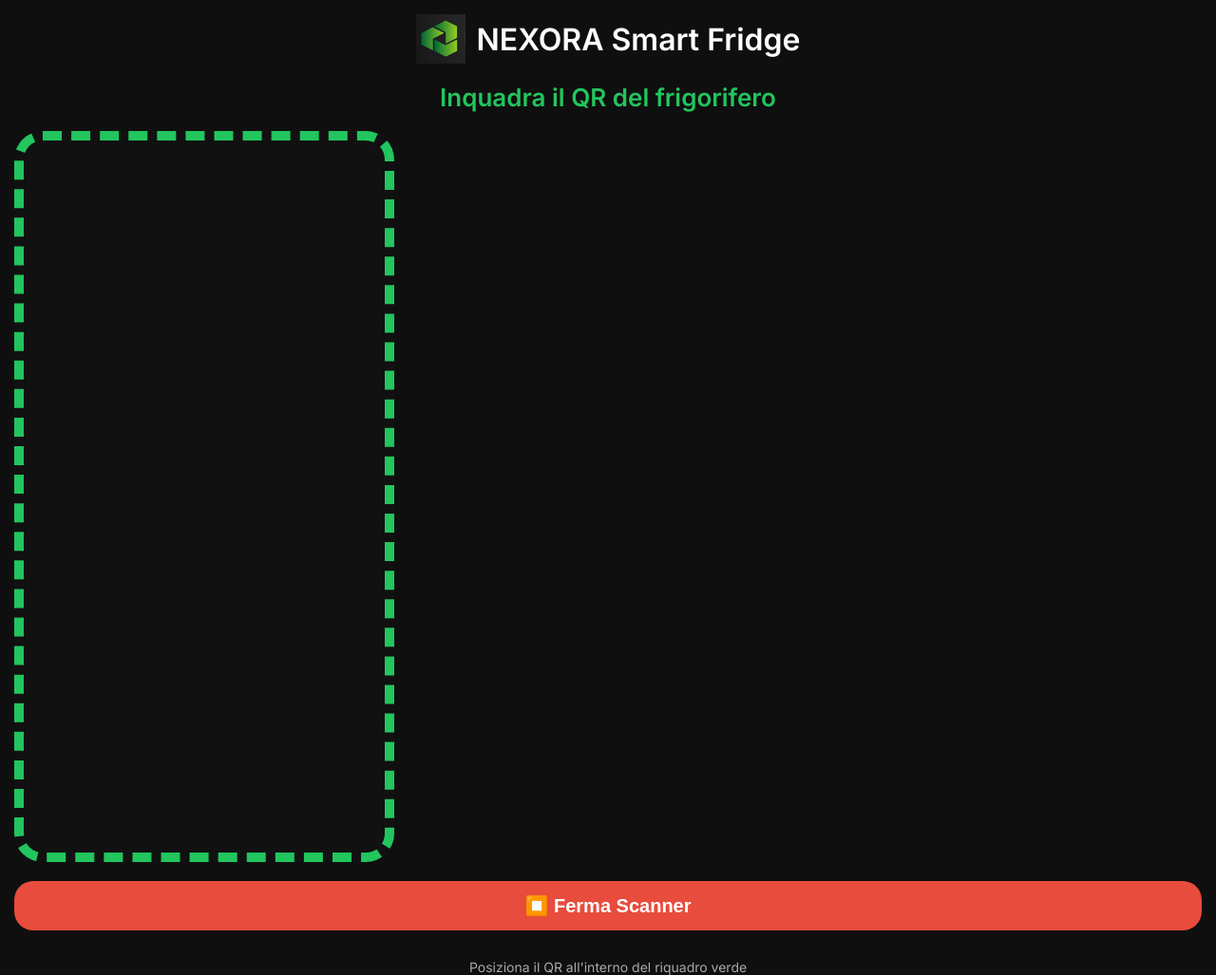
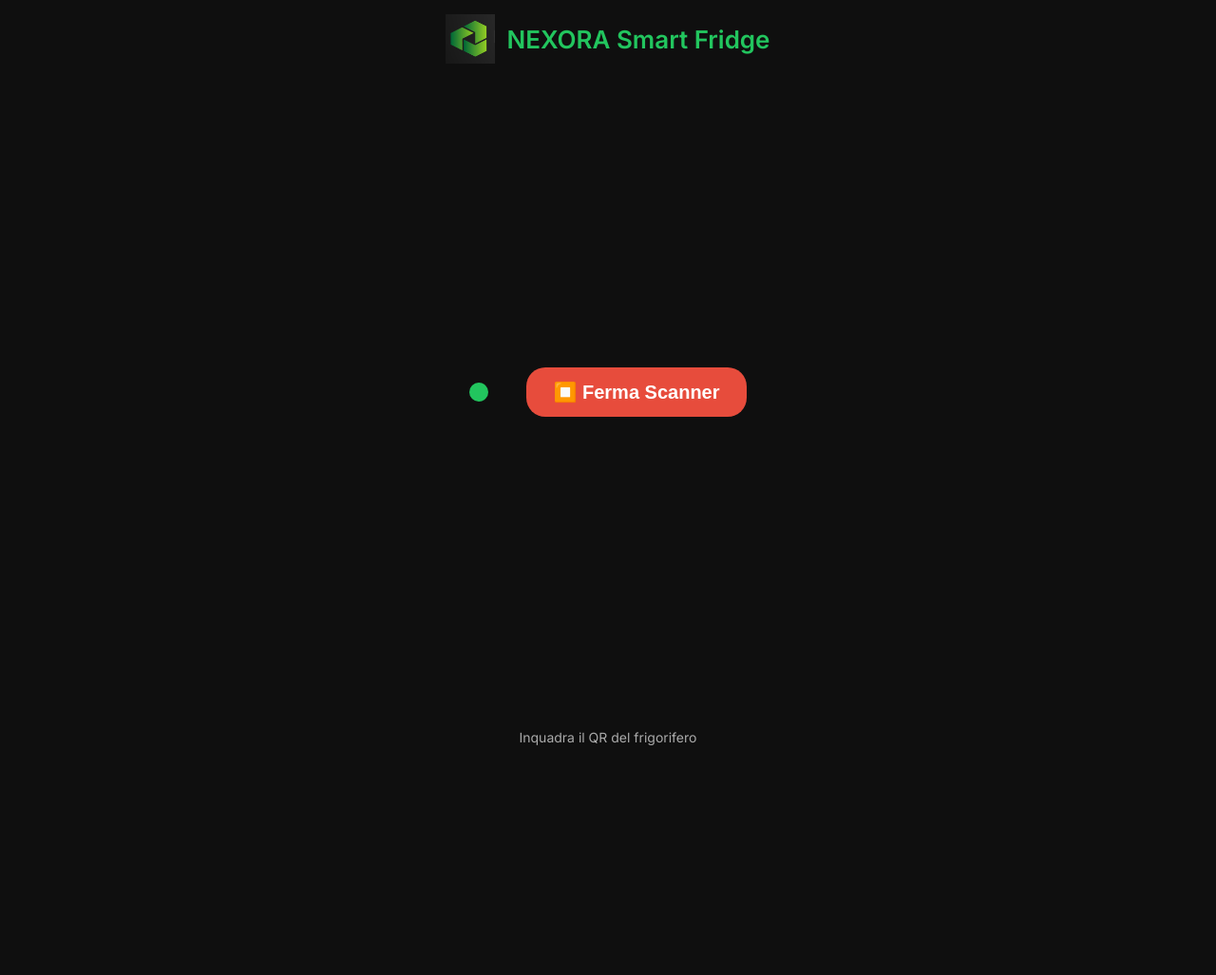
Before and after one commit to Jeyyart/Progetto-Frigorifero, a PHP site: page /HTML/ScanTelefono.html in a window 1280 px wide. Shown: the whole page at 95% size. After the commit the page ends 785 px from the top, so only its background shows below. Run offline with PHP 8.4, Linux system fonts and the light colour scheme; some libraries are stand-ins or nearby versions.

Commit message:
aggiornamento sito v1.4

```diff
--- a/CSS/styleScanTelefono.css
+++ b/CSS/styleScanTelefono.css
@@ -38,15 +38,14 @@
     height: 52px;
 }
 
-.scan-title {
+h1 {
     font-size: 26px;
     color: var(--accent);
-    text-align: center;
     font-weight: 700;
-    flex-shrink: 0;
+    margin: 0;
 }
 
-/* Contenitore principale per camera e controlli (usato in landscape) */
+/* Contenitore principale per camera e controlli */
 .scan-main {
     flex: 1;
     display: flex;
@@ -55,6 +54,7 @@
     min-height: 0;
 }
 
+/* Riquadro della fotocamera: sempre quadrato */
 .qr-reader-box {
     position: relative;
     margin: 0 auto;
@@ -64,7 +64,7 @@
     background: #111;
     width: 100%;
     max-width: 500px;
-    aspect-ratio: 1 / 1;          /* sempre quadrato */
+    aspect-ratio: 1 / 1;          /* forza quadrato */
 }
 
 #qr-reader {
@@ -112,17 +112,16 @@
     flex-shrink: 0;
 }
 
-/* ORIZZONTALE: camera quadrata a sinistra, controlli a destra */
+/* Modalità orizzontale (landscape) */
 @media (orientation: landscape) {
     .scan-container {
-        flex-direction: column;
         padding: 15px;
     }
     .scan-main {
         flex-direction: row;
         align-items: center;
         justify-content: center;
-        gap: 30px;
+        gap: 40px;
     }
     .qr-reader-box {
         flex: 0 0 auto;
@@ -130,6 +129,7 @@
         max-width: 50vh;
         height: auto;
         margin: 0;
+        aspect-ratio: 1 / 1;
     }
     .scan-controls {
         flex-direction: column;
--- a/HTML/ScanTelefono.html
+++ b/HTML/ScanTelefono.html
@@ -2,7 +2,7 @@
 <html lang="it">
 <head>
     <meta charset="UTF-8">
-    <meta name="viewport" content="width=device-width, initial-scale=1.0, user-scalable=no, maximum-scale=1.0">
+    <meta name="viewport" content="width=device-width, initial-scale=1.0, user-scalable=no, viewport-fit=cover">
     <title>NEXORA Smart Fridge - Scanner</title>
     <link rel="stylesheet" href="../CSS/styleScanTelefono.css">
     <link href="https://fonts.googleapis.com/css2?family=Inter:wght@400;500;600&display=swap" rel="stylesheet">
@@ -16,16 +16,17 @@
             <h1>NEXORA Smart Fridge</h1>
         </div>
 
-        <h1 class="scan-title">Inquadra il QR del frigorifero</h1>
-
-        <div id="qr-reader" class="qr-reader-box"></div>
-
-        <div class="scan-controls">
-            <button onclick="startScanner()" id="scanBtnScan" class="registroButton">📷 Avvia Scanner</button>
-            <button onclick="stopScanner()" id="stopBtnScan" class="registroButton stop-btn" style="display:none;">⏹️ Ferma Scanner</button>
+        <div class="scan-main">
+            <div class="qr-reader-box">
+                <div id="qr-reader"></div>
+            </div>
+            <div class="scan-controls">
+                <button onclick="startScanner()" id="scanBtnScan" class="registroButton">📷 Avvia Scanner</button>
+                <button onclick="stopScanner()" id="stopBtnScan" class="registroButton stop-btn" style="display:none;">⏹️ Ferma Scanner</button>
+            </div>
         </div>
 
-        <p class="scan-hint">Posiziona il QR all'interno del riquadro verde</p>
+        <p class="scan-hint">Inquadra il QR del frigorifero</p>
     </div>
 </body>
 </html>
```
